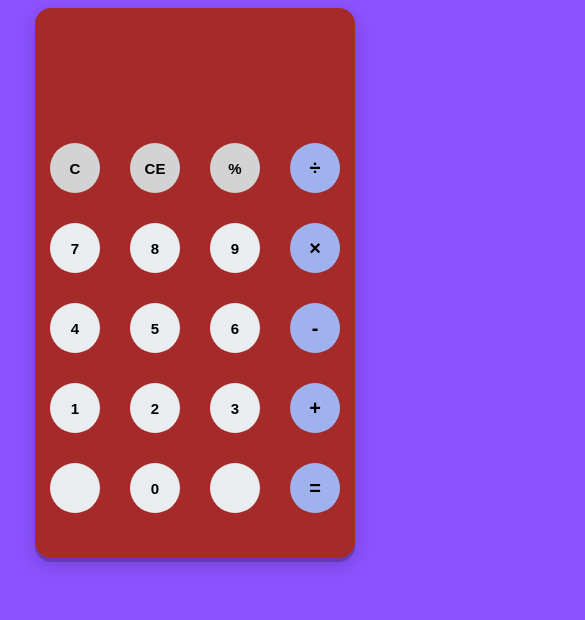
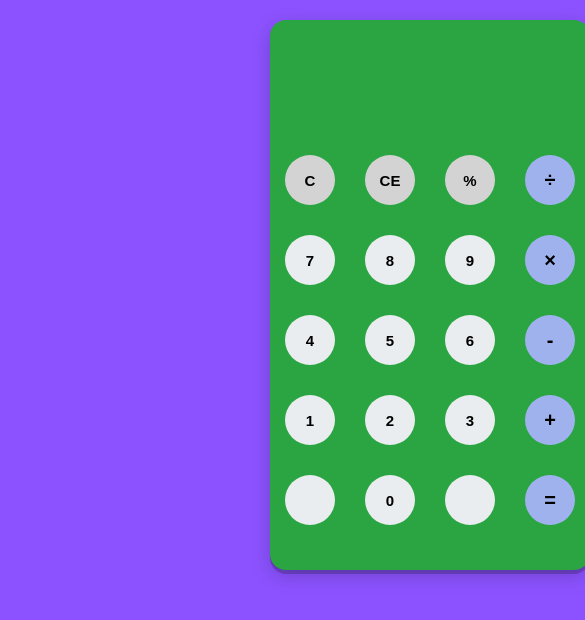
Before and after one commit to HenryGabriell/Calculadora, a plain HTML site: page index.html in a window 390 px wide. Shown: the top 620 px of the page, 585 px wide, since content can reach past the window. Drawn offline with Linux system fonts and the light colour scheme.

Commit message:
Update style.css

```diff
--- a/style.css
+++ b/style.css
@@ -15,7 +15,6 @@ body{
     background-color: #eaedef;
     margin: 0 auto;
     top: 20px;
-    position: relative;
     border-radius: 1rem;
     box-shadow: 0 4px rgba(0, 0, 0, 0.2), 0 6px 20px 0 rgba(0, 0, 0, 0.19);
 }
@@ -104,14 +103,12 @@ body{
         margin: auto ;
         overflow: hidden;
         top: 0;
-        background-color: brown;
+        background-color: rgb(42, 165, 65);
     }
     .container{
-        width: 100%;
-        /* margin: 0;
-        padding: 0; */
-        margin: 0px auto;
+        width: 100vh;
+        display: flex;
+        justify-content: center;
         align-items: center;
-        justify-content: center;
     }
 }
```
